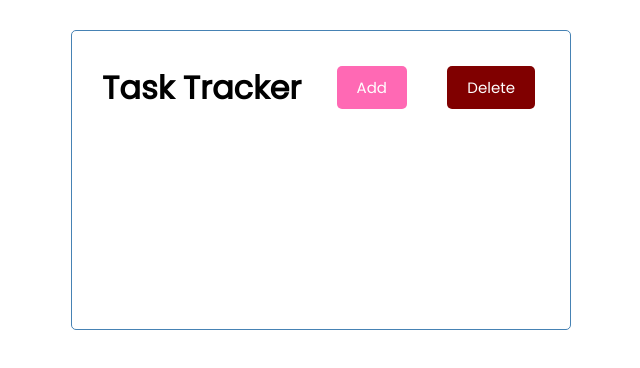
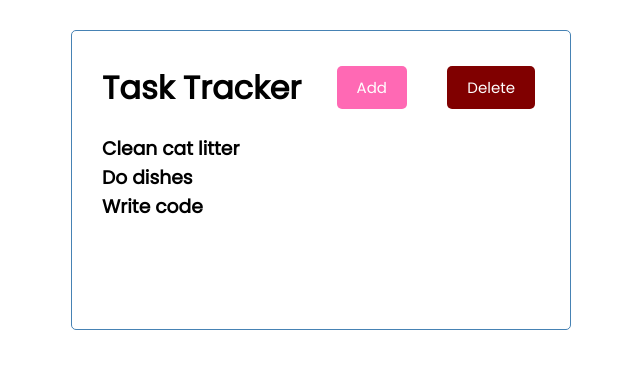
Before and after one commit to ShannaJSmith/task-tracker, a React (Create React App) app: page / in a window 1280 px wide. Shown: the top 368 px of the page, without its empty margins (319-959 px from the left). Built offline with nearby package versions, Linux system fonts and the light colour scheme.

Commit message:
import useState and implement task state

```diff
--- a/src/App.js
+++ b/src/App.js
@@ -1,13 +1,14 @@
-// import './App.css';
-import './index.css';
-import Header from './components/Header';
+import './index.css'
+import Header from './components/Header'
+import Tasks from './components/Tasks'
 
 const App = () => {
   return (
     <div className="container">
       <Header />
+      <Tasks />
     </div>
-  );
-};
+  )
+}
 
-export default App;
+export default App
--- /dev/null
+++ b/src/components/Task.js
@@ -0,0 +1,10 @@
+
+const Task = () => {
+  return (
+    <div>
+
+    </div>
+  )
+}
+
+export default Task
--- a/src/components/Tasks.js
+++ b/src/components/Tasks.js
@@ -0,0 +1,35 @@
+import Task from './Task'
+import { useState } from 'react'
+
+const Tasks = () => {
+  const [tasks, setTasks] = useState([
+    {
+      id: 1,
+      text: 'Clean cat litter',
+      day: 'Dec 6th at 1:00pm',
+      reminder: true,
+    },
+    {
+      id: 2,
+      text: 'Do dishes',
+      day: 'Dec 5th at 8:00pm',
+      reminder: true,
+    },
+    {
+      id: 3,
+      text: 'Write code',
+      day: 'Dec 8th at 3:00pm',
+      reminder: false,
+    },
+  ])
+
+  return (
+    <div>
+      {tasks.map((task) => (
+        <h3>{task.text}</h3>
+      ))}
+    </div>
+  )
+}
+
+export default Tasks
```
